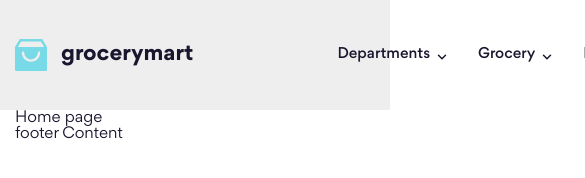
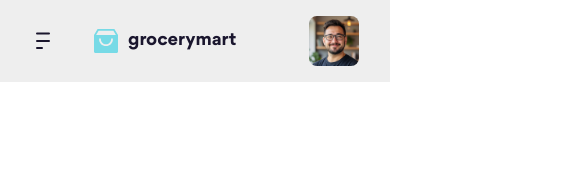
Before and after one commit to xuanthang205/grocerymart-xt, a website: page index.html in a window 390 px wide. Shown: the top 178 px of the page, 585 px wide, since content can reach past the window. Drawn offline with Linux system fonts and the light colour scheme.

Commit message:
Resposive header #1

```diff
--- a/index.html
+++ b/index.html
@@ -1,5 +1,5 @@
 <!DOCTYPE html>
-<html lang="en">
+<html lang="en" class="">
     <head>
         <meta charset="UTF-8" />
         <meta name="viewport" content="width=device-width, initial-scale=1.0" />
@@ -39,7 +39,6 @@
             load("#header", "./template/header.html");
         </script>
         <div class="container">
-            <h1>Home page</h1>
             <footer id="footer"></footer>
             <script>
                 load("#footer", "./template/footer.html");
--- /dev/null
+++ b/scss/abstracts/_index.scss
@@ -0,0 +1 @@
+@forward "./mixins";
--- /dev/null
+++ b/scss/abstracts/_mixins.scss
@@ -0,0 +1,18 @@
+$grid-breakpoints: (
+    sm: 576px,
+    md: 768px,
+    lg: 992px,
+    xl: 1200px,
+    xxl: 1400px,
+);
+
+@mixin breakpoint($key) {
+    $breakpoint: map-get($grid-breakpoints , $key);
+    @if ($breakpoint) {
+        @media (max-width: ($breakpoint - 0.02px)) {
+            @content;
+        }
+    } @else {
+        @error "The value '#{$key}' is not in breakpoints list.";
+    }
+}
--- a/scss/base/_base.scss
+++ b/scss/base/_base.scss
@@ -4,13 +4,9 @@
     box-sizing: border-box;
 }
 
-:root {
-    --text-color: #1a162e;
-    --icon-color: filter: brightness(0) saturate(100%) invert(8%) sepia(11%) saturate(3088%) hue-rotate(210deg) brightness(100%) contrast(97%);
-}
-
 html {
     font-size: 62.5%;
+    --top-act-group-separate: #EDEDF6;
 }
 
 body {
--- a/scss/components/_logo.scss
+++ b/scss/components/_logo.scss
@@ -1,11 +1,28 @@
+@use "../abstracts";
 .logo {
     display: flex;
     align-items: center;
     column-gap: 14px;
 
+    @include abstracts.breakpoint(lg) {
+        column-gap: 10px;
+        margin-left: 39px;
+    }
+
+    &__img {
+        @include abstracts.breakpoint(lg) {
+            width: 24px;
+        }
+    }
+
     &__title {
         font-size: 2.2rem;
         font-weight: 700;
         line-height: 145.455%;
+
+        @include abstracts.breakpoint(lg) {
+            font-size: 1.8rem;
+            line-height: 144.444%;
+        }
     }
 }
--- a/scss/layout/_header.scss
+++ b/scss/layout/_header.scss
@@ -1,18 +1,47 @@
+@use "../abstracts";
+
 %flexItemsCenter {
     display: flex;
     align-items: center;
 }
 
 .header {
-    background: #eee;
+    background: var(--header-bg-color);
 }
 
 .top-bar {
     @extend %flexItemsCenter;
+
+    padding: 30px 0;
+
+    @include abstracts.breakpoint(lg) {
+        padding: 20px;
+    };
+
+    @include abstracts.breakpoint(sm) {
+        padding: 16px;
+    };
+
+    &__more {
+        display: none;
+
+        @include abstracts.breakpoint(lg) {
+            display: flex;
+        };
+    }
+
 }
 
 .navbar {
     margin-left: 144px;
+
+    @include abstracts.breakpoint(xl) {
+        margin-left: 50px;
+    };
+
+    @include abstracts.breakpoint(lg) {
+        display: none;
+    };
 
     &__list {
         @extend %flexItemsCenter;
@@ -39,19 +68,27 @@
 
     column-gap: 20px;
 
-    padding: 30px 0;
     margin-left: auto;
 
     &__group {
         @extend %flexItemsCenter;
 
-
         min-width: 50px;
         height: 50px;
 
         border-radius: 8px;
-        background: #fff;
-        box-shadow: 0px 20px 60px 10px rgba(237, 237, 246, 0.2);
+        background: var(--top-act-group-bg-color);
+        box-shadow: 0px 20px 60px 10px var(--top-act-group-shadow);
+
+        @include abstracts.breakpoint(md) {
+            display: none;
+        }
+    }
+
+    &__group--single {
+        @include abstracts.breakpoint(lg) {
+            display: none;
+        };
     }
 
     &__group--single &__btn {
@@ -81,7 +118,7 @@
         width: 1px;
         height: 30px;
 
-        background-color: #ededf6;
+        background-color: var(--top-act-group-separate);
     }
 
     &__avatar {
--- a/scss/main.scss
+++ b/scss/main.scss
@@ -1,3 +1,5 @@
 @use "./base";
+@use "./theme";
 @use "./components";
+@use "./abstracts";
 @use "./layout";
--- /dev/null
+++ b/scss/theme/_dark.scss
@@ -0,0 +1,7 @@
+html.dark {
+    --text-color: #fff;
+    --icon-color: brightness(0) saturate(100%) invert(100%) sepia(0%) saturate(7493%) hue-rotate(191deg) brightness(105%) contrast(100%);
+    --header-bg-color: #171C28;
+    --top-act-group-bg-color: #292E39;
+    --top-act-group-shadow: rgba(0, 0, 0, 0.20);
+}
--- /dev/null
+++ b/scss/theme/_index.scss
@@ -0,0 +1,2 @@
+@forward "./light";
+@forward "./dark";
--- /dev/null
+++ b/scss/theme/_light.scss
@@ -0,0 +1,7 @@
+html {
+    --text-color: #1a162e;
+    --icon-color: brightness(0) saturate(100%) invert(8%) sepia(11%) saturate(3088%) hue-rotate(210deg) brightness(100%) contrast(97%);
+    --header-bg-color: #eee;
+    --top-act-group-bg-color: #fff;
+    --top-act-group-shadow: rgba(237, 237, 246, 0.2);
+}
--- a/template/footer.html
+++ b/template/footer.html
@@ -1,3 +1,2 @@
 <div class="footer__inner">
-    <h2>footer Content</h2>
 </div>
--- a/template/header.html
+++ b/template/header.html
@@ -1,5 +1,9 @@
 <div class="container">
     <div class="top-bar">
+        <!-- More -->
+         <button class="top-bar__more">
+            <img src="./assets/icons/more.svg" alt="" class="icon top-bar__more-icon">
+         </button>
         <!-- Logo -->
         <a href="./" class="logo">
             <img
```
Also changed, not shown: assets/css/main.css, assets/icons/more.svg (added), 1 other file.
